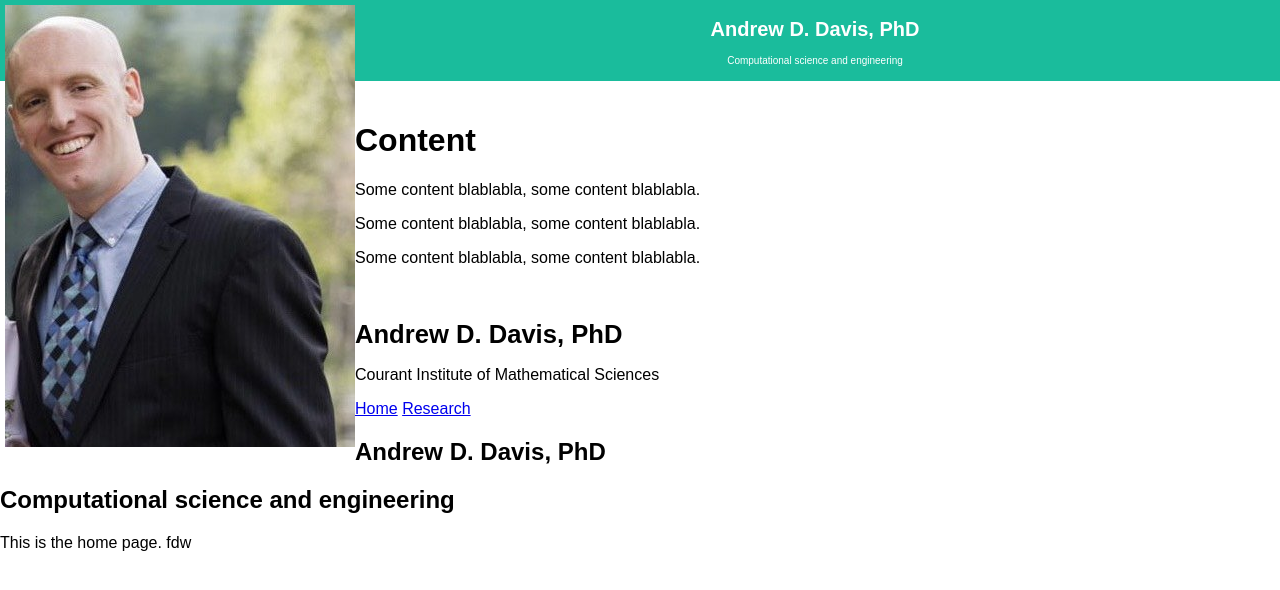
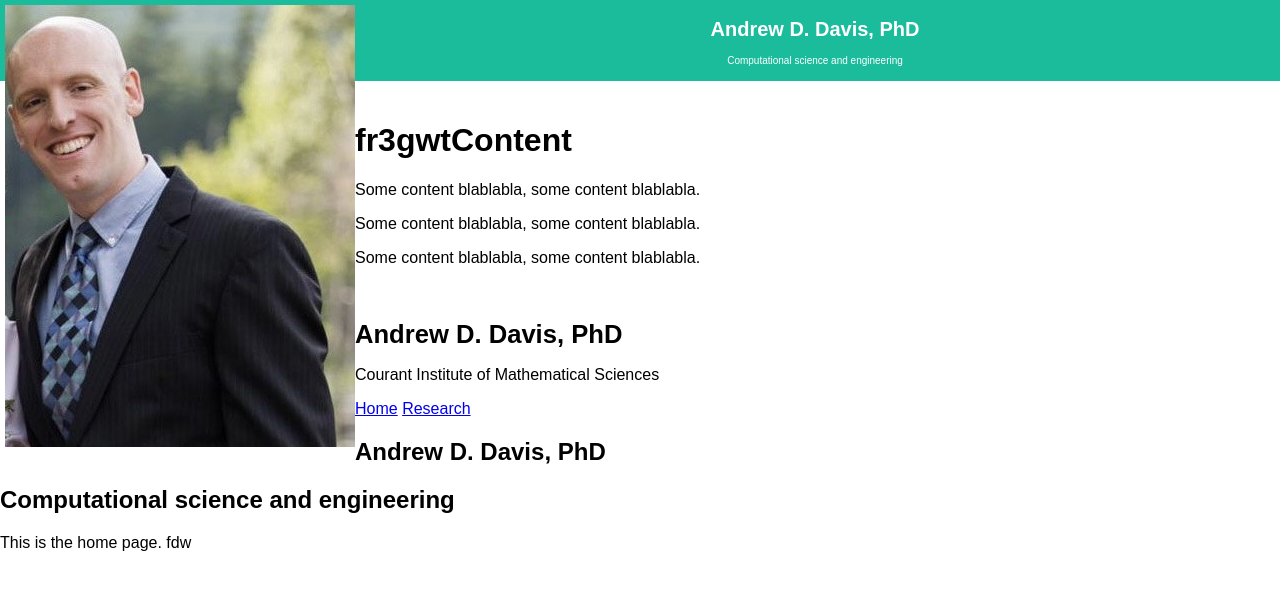
Before and after one commit to andyddavis/andyddavis.github.io, a Jekyll site: the page built from index.md, in a window 1280 px wide. Shown: the top 590 px of the page. Built offline with Jekyll 4.4.1, drawn with Linux system fonts in a browser that asks for light colours.

Commit message:
Update default.html

```diff
--- a/_layouts/default.html
+++ b/_layouts/default.html
@@ -36,7 +36,7 @@ body {
 </div>
 
 <div class="content">
-  <h1>Content</h1>
+  <h1>fr3gwtContent</h1>
   <p>Some content blablabla, some content blablabla.</p>
   <p>Some content blablabla, some content blablabla.</p>
   <p>Some content blablabla, some content blablabla.</p>
```
